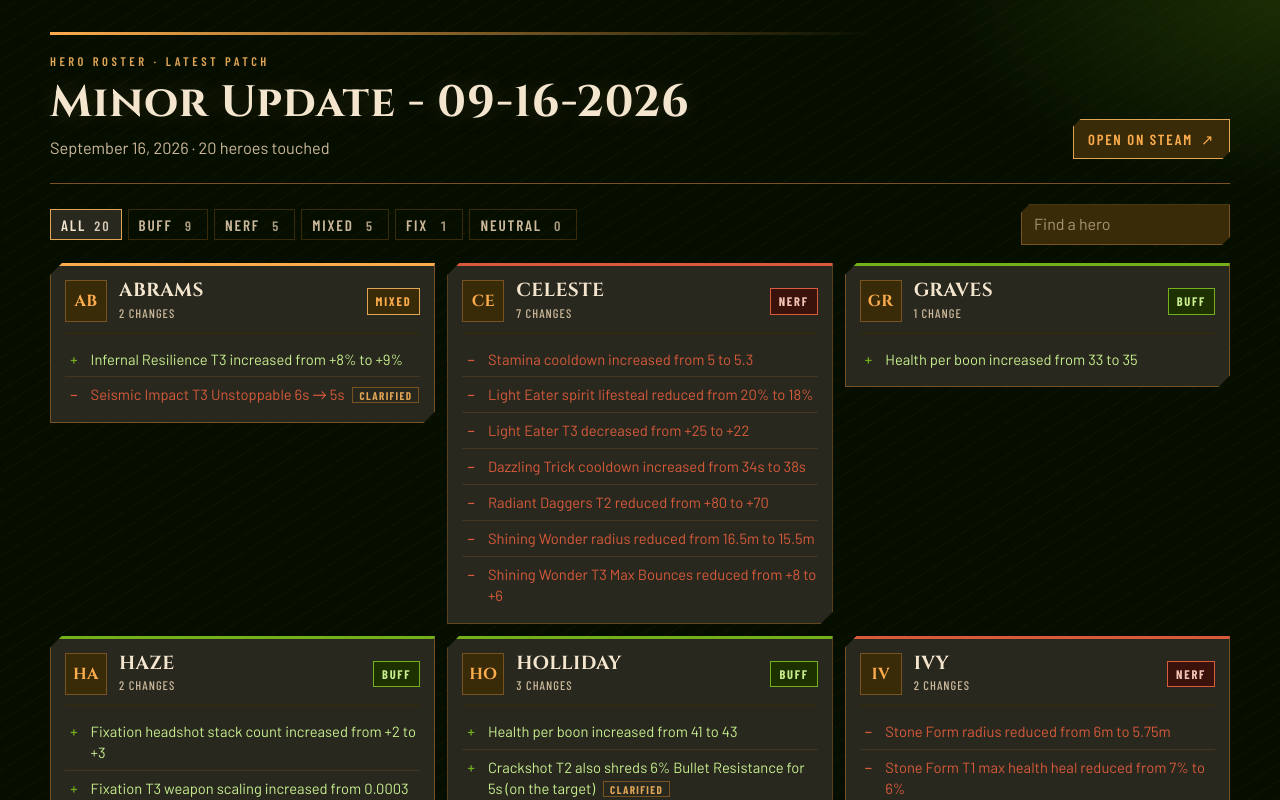
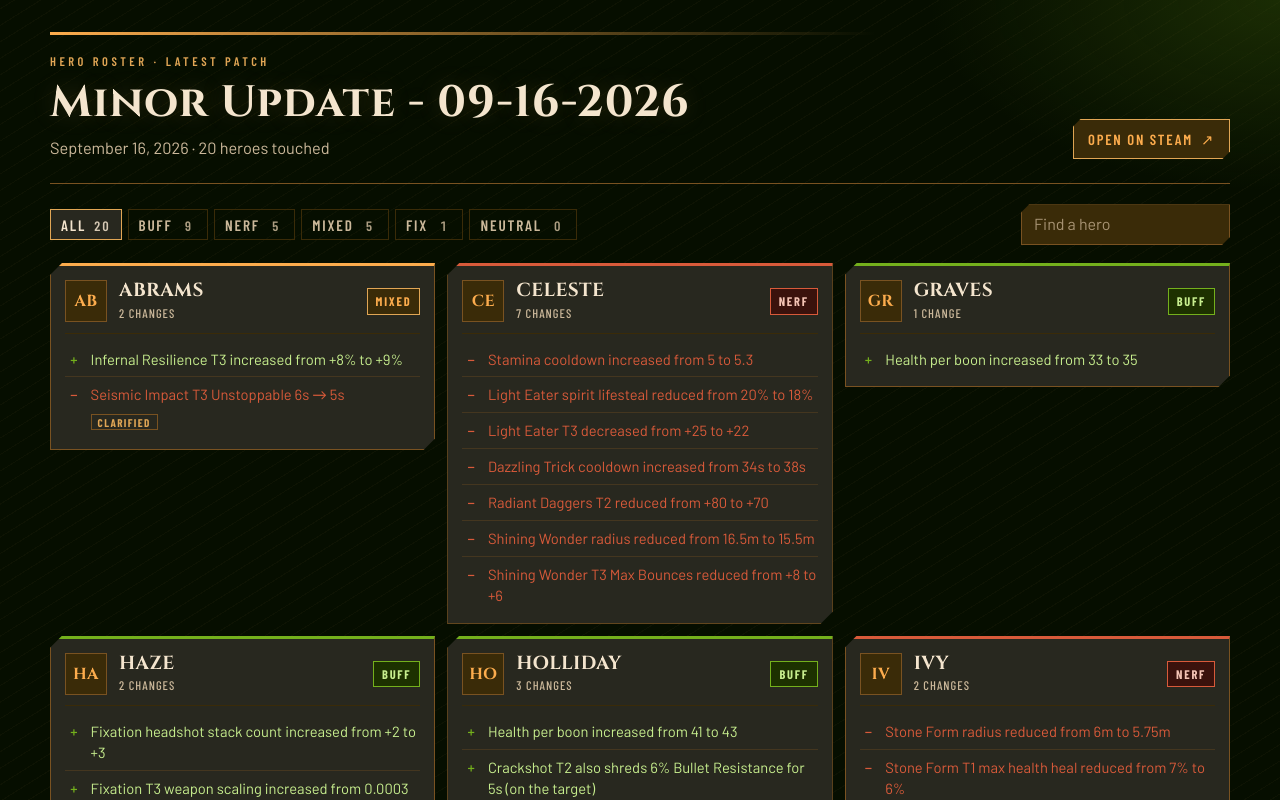
Before and after one commit to TheF1rstPancake/deadlock-patch-tracker, a React (Vite) app: page / in a window 1280 px wide. Shown: the top 800 px of the page. Built offline with nearby package versions, Linux system fonts and the light colour scheme.

Commit message:
Put Clarified chips on their own line so CDR text can wrap cleanly
Co-authored-by: Giovanni Briggs <g@thef1rstpancake.com>

```diff
--- a/src/index.css
+++ b/src/index.css
@@ -388,8 +388,8 @@ h1 {
 }
 
 .clarified {
-  display: inline;
-  margin-left: 8px;
+  display: block;
+  margin-top: 6px;
 }
 
 .clarified summary {
```
